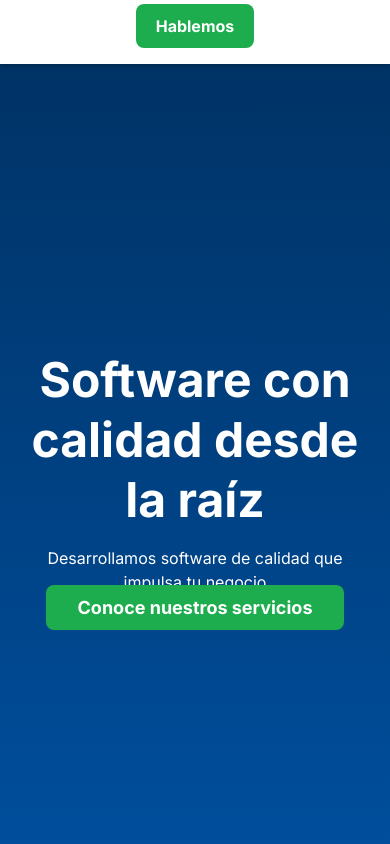
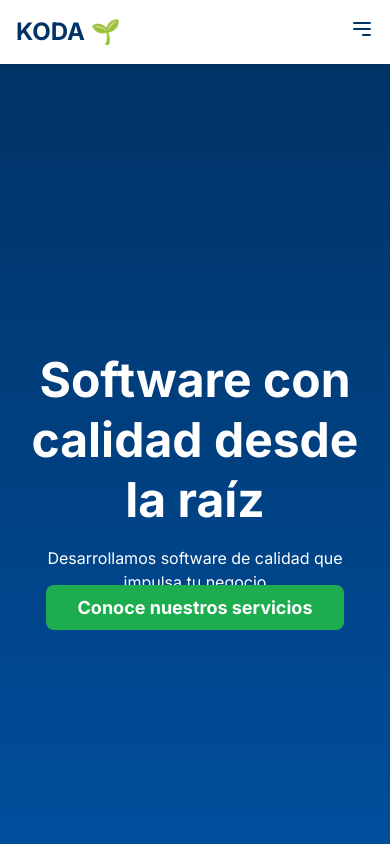
Before and after one commit to koda-tec/KodaWeb, a Next.js app: page / in a window 390 px wide. Shown: the top 844 px of the page. Built offline with nearby package versions, Linux system fonts and the light colour scheme.

Commit message:
fix commit -m Header

```diff
--- a/src/app/components/layout/Header.tsx
+++ b/src/app/components/layout/Header.tsx
@@ -4,25 +4,24 @@ import { useState } from 'react';
 import Link from 'next/link';
 
 export default function Header() {
-
   const [isMenuOpen, setIsMenuOpen] = useState(false);
-
 
   const toggleMenu = () => {
     setIsMenuOpen(!isMenuOpen);
   };
 
   return (
-
-    <header className="bg-white shadow-sm sticky top-0 z-50 relative">
+    <header className="bg-white shadow-sm sticky top-0 z-50">
+      {/* Contenedor principal del Header */}
       <div className="container mx-auto flex items-center justify-between p-4">
 
-        <Link href="/" className="text-2xl font-bold text-koda-blue-deep">
-          KODA 🌱
+        {/* 1. Logo (Siempre visible) */}
+        <Link href="/" className="z-20"> {/* z-20 para que esté por encima del menú móvil */}
+          <span className="text-2xl font-bold text-koda-blue-deep">KODA 🌱</span>
         </Link>
 
-
-        <nav className="hidden space-x-8 md:flex">
+        {/* 2. Navegación de Escritorio (Oculta en móvil) */}
+        <nav className="hidden md:flex items-center space-x-8">
           <Link href="/servicios" className="text-koda-dark hover:text-koda-green-emerald transition-colors">
             Servicios
           </Link>
@@ -31,36 +30,40 @@ export default function Header() {
           </Link>
         </nav>
 
-        <Link href="/contacto" className="hidden md:block">
+        {/* 3. Botón de "Hablemos" de Escritorio (Oculto en móvil) */}
+        <div className="hidden md:block">
+          <Link href="/contacto">
             <button className="bg-koda-green-emerald px-5 py-2.5 font-bold text-white rounded-lg transition hover:opacity-90">
               Hablemos
             </button>
           </Link>
+        </div>
 
+        {/* 4. Botón de Hamburguesa (Solo visible en móvil) */}
         <div className="md:hidden">
-
-          <button onClick={toggleMenu} aria-label="Abrir menú">
+          <button onClick={toggleMenu} aria-label="Abrir menú" className="z-20">
             <svg className="w-6 h-6 text-koda-blue-deep" fill="none" stroke="currentColor" viewBox="0 0 24 24" xmlns="http://www.w3.org/2000/svg"><path strokeLinecap="round" strokeLinejoin="round" strokeWidth={2} d="M4 6h16M4 12h16m-7 6h7" /></svg>
           </button>
         </div>
-
       </div>
 
-
-      <div className={`md:hidden absolute top-full left-0 w-full bg-white shadow-md transition-transform duration-300 ease-in-out ${isMenuOpen ? 'transform translate-y-0' : 'transform -translate-y-full'}`}>
-        <nav className="flex flex-col items-center space-y-4 p-4">
+      {/* 5. Menú Desplegable Móvil (Se muestra u oculta con estado) */}
+      <div
+        className={`md:hidden absolute top-0 left-0 w-full h-screen bg-white transition-transform duration-300 ease-in-out flex flex-col items-center justify-center space-y-8 ${isMenuOpen ? 'transform translate-x-0' : 'transform -translate-x-full'}`}
+      >
+        <nav className="flex flex-col items-center space-y-6 text-xl">
           <Link href="/servicios" onClick={toggleMenu} className="text-koda-dark hover:text-koda-green-emerald transition-colors">
             Servicios
           </Link>
           <Link href="/filosofia" onClick={toggleMenu} className="text-koda-dark hover:text-koda-green-emerald transition-colors">
             Nuestra Filosofía
           </Link>
+        </nav>
         <Link href="/contacto" onClick={toggleMenu}>
-            <button className="bg-koda-green-emerald px-5 py-2.5 font-bold text-white rounded-lg w-full">
+          <button className="bg-koda-green-emerald px-8 py-3 font-bold text-white rounded-lg text-lg">
             Hablemos
           </button>
         </Link>
-        </nav>
       </div>
     </header>
   );
```
Lines whose indentation alone changed are shown as unchanged.
